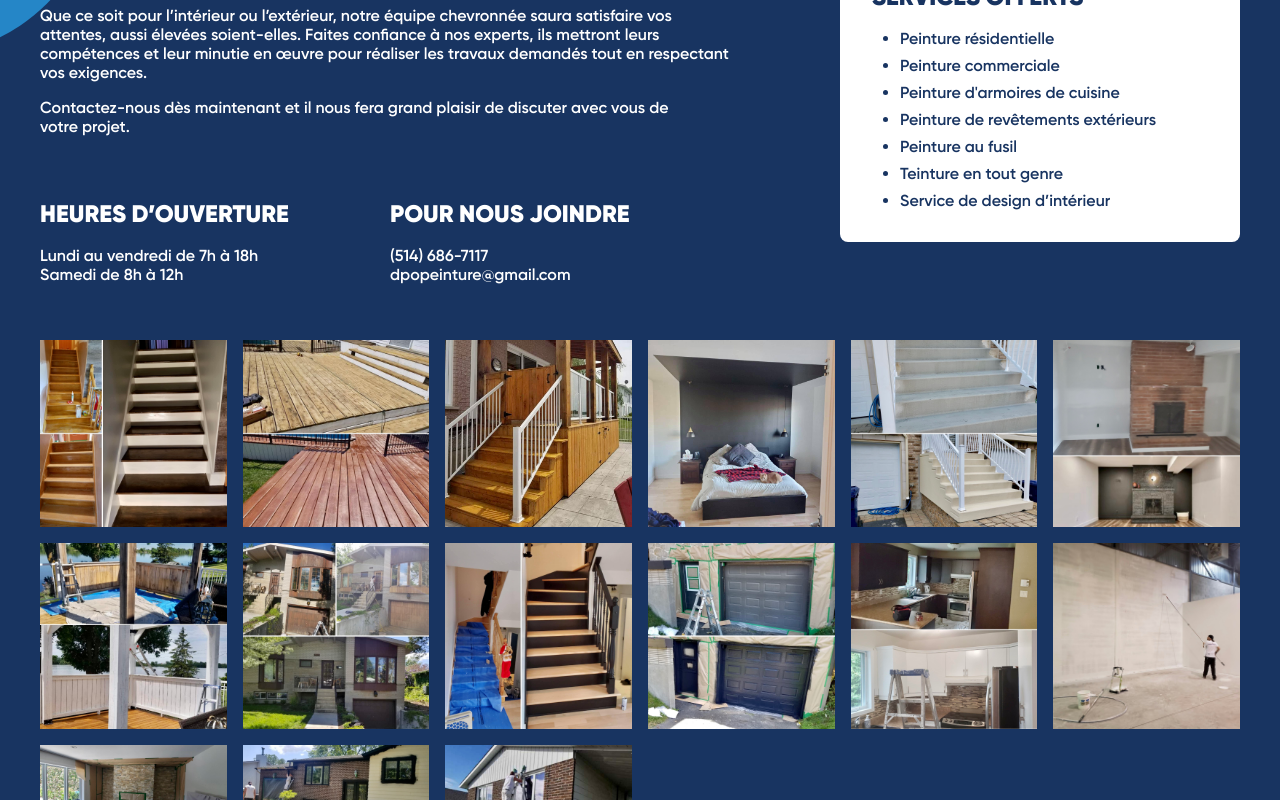
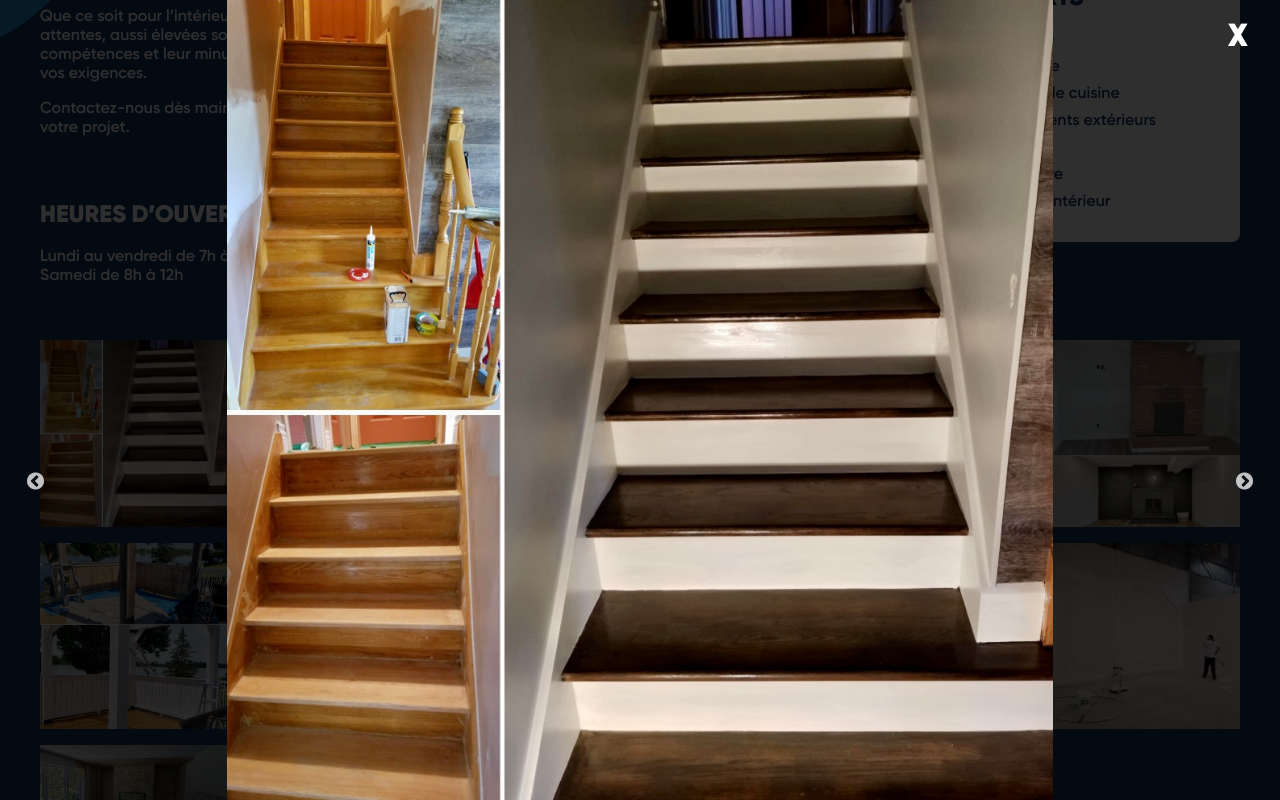
Before and after one commit to bureau-chef/dpopeinture.com, a Next.js app: page /dev in a window 1280 px wide. Both pictures are taken after a click on the element 133 px from the left and 1004 px from the top of the page. Shown: the part 604-1404 px from the top of the page. Built offline with nearby package versions, Linux system fonts and the light colour scheme.

Commit message:
getting there

```diff
--- a/components/Main.js
+++ b/components/Main.js
@@ -1,16 +1,27 @@
-import { useEffect, Fragment } from 'react'
+import { Component, Fragment } from 'react'
 import Image from 'next/image'
 
 import { Row, Col } from 'react-flexbox-grid/dist/react-flexbox-grid'
 
 import { gsap, Power3 } from 'gsap/dist/gsap'
-import { ScrollTrigger } from 'gsap/dist/ScrollTrigger'
+/* import { ScrollTrigger } from 'gsap/dist/ScrollTrigger' */
 
 import Slider from 'react-slick'
 
-gsap.registerPlugin(ScrollTrigger)
+/* gsap.registerPlugin(ScrollTrigger) */
 
-function Main(props) {
+
+class Main extends Component {
+
+    constructor(props) {
+      super(props)
+    }
+
+    /* componentDidMount() {
+      TagManager.initialize({ gtmId: 'GTM-TMSSCZL' })
+    } */
+
+    render () {
 
         const imageContent = {
             img : [
@@ -181,8 +192,20 @@ function Main(props) {
             console.log("Loaded")
             /* setLoaded(true) */
         }
-    const handleClick = () => {
-        console.log("Loaded")
+        const openSlider = () => {
+            gsap.to('.backdrop, #slider, .close', {
+                autoAlpha: 1,
+                ease:Power3.easeInOut,
+                duration: 1
+            })
+            /* setLoaded(true) */
+        }
+        const closeSlider = () => {
+            gsap.to('.backdrop, #slider, .close', {
+                autoAlpha: 0,
+                ease:Power3.easeInOut,
+                duration: .5
+            })
             /* setLoaded(true) */
         }
 
@@ -201,7 +224,6 @@ function Main(props) {
         }, []) */
 
       return (
-
         <main>
 
         <div id="Main" className="section">
@@ -278,7 +300,10 @@ function Main(props) {
 
                     {imageContent.img.map((IMG, index2) => (
                         <Fragment>
-                                <Col sm={6} md={2} className='img-thumbnail' onClick={handleClick} >
+                            <Col sm={6} md={2} className='img-thumbnail' onClick={e => {
+                                    this.slider.slickGoTo(index2)
+                                    openSlider()
+                                }} >
                                 <Image
                                     src={IMG.src}
                                     alt={IMG.alt}
@@ -294,10 +319,11 @@ function Main(props) {
             </div>
         </div>
 
-            <div className="backdrop"></div>
+        <div className="backdrop" onClick={e => closeSlider() }></div>
+        <div className="close" onClick={e => closeSlider() }><a onClick={e => closeSlider() }>X</a></div>
         <Row id='slider' middle="xs">
             <Col xs={12}>
-                    <Slider {...settings}>
+                <Slider ref={slider => (this.slider = slider)} {...settings}>
                     {imageContent.img.map((IMG, index) => (
                         <Fragment>
 
@@ -323,4 +349,6 @@ function Main(props) {
       )
     }
 
+  }
+
 export default Main
--- a/styles/style.scss
+++ b/styles/style.scss
@@ -183,6 +183,23 @@ footer.section {
     visibility: hidden;
 }
 
+.close {
+    position: fixed;
+    top: 1rem;
+    right: 1rem;
+    color: #FFFFFF;
+    font-size: 2rem;
+    z-index: 101;
+    visibility: hidden;
+    a {
+        font-family: $fontBold;
+        padding: 1rem;
+    }
+    :hover {
+        cursor: pointer;
+    }
+}
+
 .img-big {
     width: auto;
     max-width: 70%;
@@ -196,4 +213,5 @@ footer.section {
 }
 .slick-dots li button:before {
     color: white!important;
+    font-size: 12px;
 }
```
Lines whose indentation alone changed are shown as unchanged.
